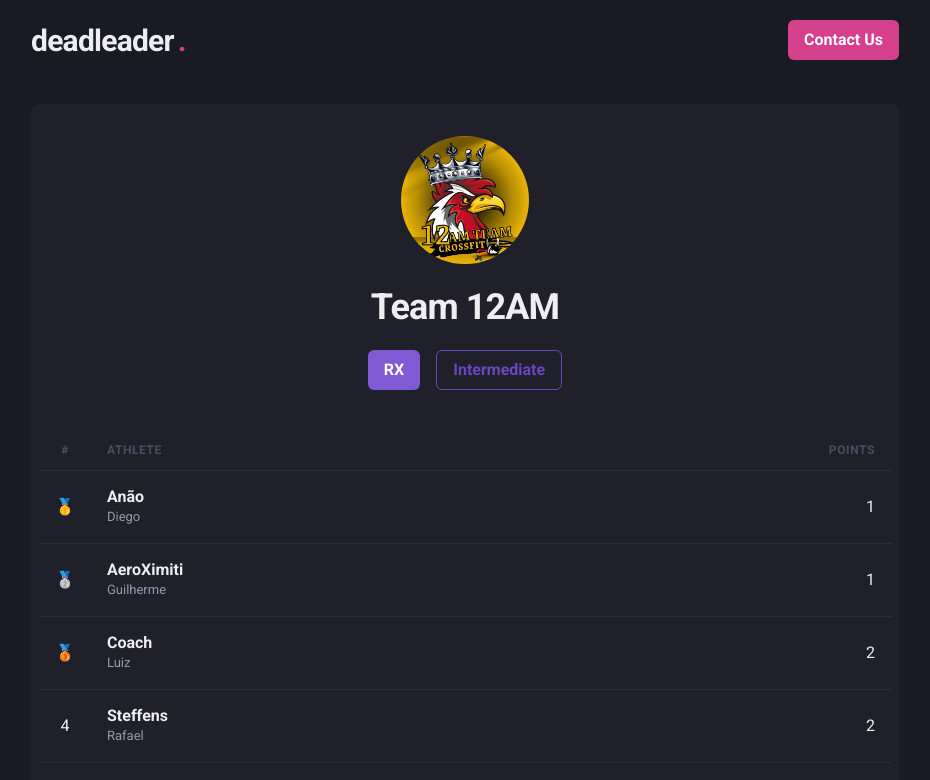
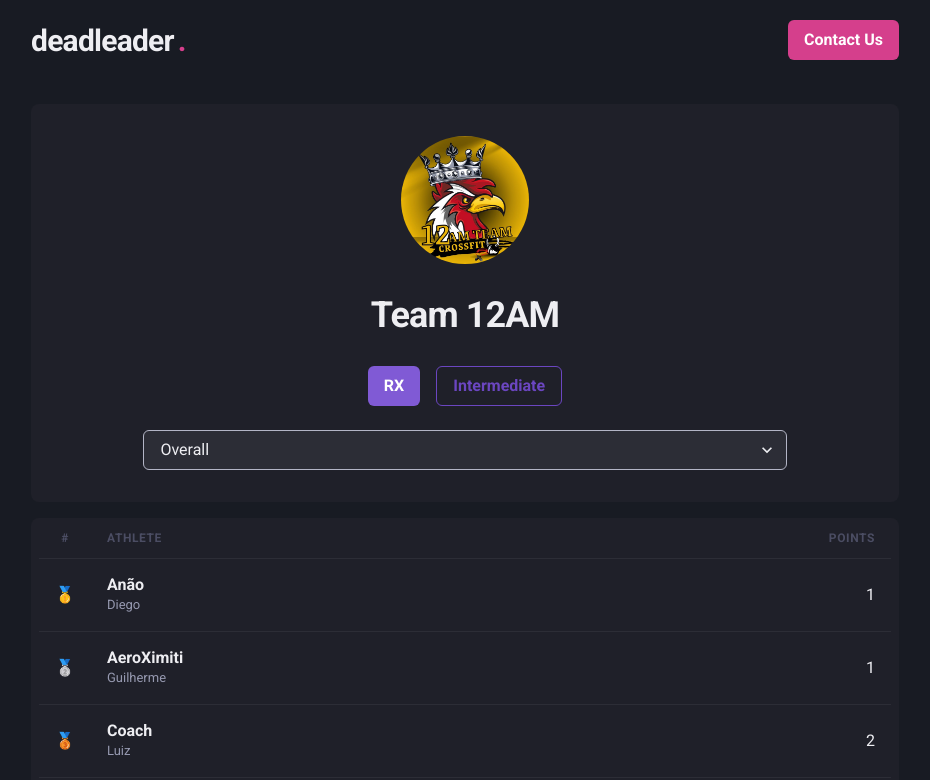
Before and after one commit to luanelioliveira/deadleader, a Next.js app: page / in a window 1280 px wide. Shown: the top 780 px of the page, without its empty margins (175-1105 px from the left). Built offline with nearby package versions, Linux system fonts and the light colour scheme.

Commit message:
add event select

```diff
--- a/src/components/Leaderboard/index.tsx
+++ b/src/components/Leaderboard/index.tsx
@@ -5,6 +5,7 @@ import {
   Box,
   Button,
   Flex,
+  Select,
   Stack,
   Table,
   Tbody,
@@ -19,17 +20,21 @@ import {
 
 import team12Logo from "../../assets/team12.jpeg";
 
-import { players } from "../../data/leaderboard";
+import { overall } from "../../data/leaderboard-overall";
+import { event1 } from "../../data/leaderboard-event1";
 
 export function Leaderboard() {
-  const isWideVersion = useBreakpointValue({
-    base: false,
-    lg: true,
-  });
+  const [category, setCategory] = useState("rx");
+  const [event, setEvent] = useState("overall");
 
-  const [category, setCategory] = useState("rx");
+  console.log(event);
 
-  const playersFiltred = players
+  let leaderboard = [];
+
+  if (event === "event1") leaderboard = [...event1];
+  if (event === "overall") leaderboard = [...overall];
+
+  const leaderboardFiltred = leaderboard
     .filter((player) => player.category === category)
     .map((player) => {
       return {
@@ -39,10 +44,6 @@ export function Leaderboard() {
     })
     .sort((a, b) => (a.rank < b.rank ? -1 : 1));
 
-  function formatName(fullName: string, alias: string) {
-    return fullName + " (" + alias + ")";
-  }
-
   function formatPosition(position) {
     if (position === 0) return "🥇";
     if (position === 1) return "🥈";
@@ -51,17 +52,9 @@ export function Leaderboard() {
   }
 
   return (
-    <VStack
-      align="stretch"
-      my={6}
-      maxWidth={900}
-      mx="auto"
-      bg="gray.800"
-      borderRadius={8}
-      spacing={2}
-    >
-      <Box>
-        <VStack spacing={4} p={8}>
+    <VStack align="stretch" my={6} maxWidth={900} mx="auto" spacing={4}>
+      <Box bg="gray.800" borderRadius={8}>
+        <VStack spacing={6} p={8}>
           <Box>
             <Avatar size="2xl" src={team12Logo.src} />
           </Box>
@@ -94,10 +87,23 @@ export function Leaderboard() {
               </Button>
             </Stack>
           </Box>
+
+          <Box w={["100%", "80%"]}>
+            <Select
+              bg="whiteAlpha.100"
+              value={event}
+              onChange={(e) => {
+                setEvent(e.target.value);
+              }}
+            >
+              <option value="overall">Overall</option>
+              <option value="event1">Event 1 (08/08)</option>
+            </Select>
+          </Box>
         </VStack>
       </Box>
 
-      <Box px={2}>
+      <Box px={2} bg="gray.800" borderRadius={8}>
         <Table colorScheme="whiteAlpha">
           <Thead>
             <Tr>
@@ -111,7 +117,7 @@ export function Leaderboard() {
             </Tr>
           </Thead>
           <Tbody>
-            {playersFiltred.map((player, position) => {
+            {leaderboardFiltred.map((player, position) => {
               return (
                 <Tr>
                   <Td textAlign={"center"} px={4}>
--- /dev/null
+++ b/src/data/leaderboard-event1.ts
@@ -0,0 +1,30 @@
+export const event1 = [
+  { event: 'event1', alias: "Anão", name: "Diego", points: 1, factor: 10, category: "rx" },
+  { event: 'event1', alias: "AeroXimiti", name: "Guilherme", points: 1, factor: 11, category: "rx" },
+  { event: 'event1', alias: "Coach", name: "Luiz", points: 2, factor: 20, category: "rx" },
+  { event: 'event1', alias: "Steffens", name: "Rafael", points: 2, factor: 21, category: "rx" },
+  { event: 'event1', alias: "Racco", name: "Jonatas", points: 3, factor: 30, category: "rx" },
+  { event: 'event1', alias: "Cami", name: "Camila", points: 3, factor: 31, category: "rx" },
+  { event: 'event1', alias: "Lari", name: "Larissa", points: 4, factor: 40, category: "rx" },
+  { event: 'event1', alias: "Frank", name: "Rodrigo", points: 5, factor: 50, category: "rx" },
+  { event: 'event1', alias: "Show", name: "Bruno", points: 5, factor: 51, category: "rx" },
+  { event: 'event1', alias: "Fano", name: "Estafano", points: 6, factor: 60, category: "rx" },
+  { event: 'event1', alias: "Pepe", name: "Felipe", points: 6, factor: 61, category: "rx" },
+  { event: 'event1', alias: "Moreli", name: "Bruno", points: 7, factor: 70, category: "rx" },
+  { event: 'event1', alias: "Sagin", name: "Paula", points: 7, factor: 71, category: "rx" },
+  { event: 'event1', alias: "Martineli", name: "Diego", points: 1, factor: 10, category: "intermediate" },
+  { event: 'event1', alias: "Bandeira", name: "Aline", points: 2, factor: 20, category: "intermediate" },
+  { event: 'event1', alias: "Delai", name: "Fran", points: 3, factor: 30, category: "intermediate" },
+  { event: 'event1', alias: "CapotaAberta", name: "João", points: 4, factor: 40, category: "intermediate" },
+  { event: 'event1', alias: "Coach", name: "Michel", points: 5, factor: 50, category: "intermediate" },
+  { event: 'event1', alias: "Desafio", name: "Rodrigo", points: 5, factor: 51, category: "intermediate" },
+  { event: 'event1', alias: "Guima", name: "Guilherme", points: 6, factor: 60, category: "intermediate" },
+  { event: 'event1', alias: "Delai", name: "Diogo", points: 7, factor: 70, category: "intermediate" },
+  { event: 'event1', alias: "Serjão", name: "Sergio", points: 7, factor: 71, category: "intermediate" },
+  { event: 'event1', alias: "Alves", name: "Djozemara", points: 8, factor: 80, category: "intermediate" },
+  { event: 'event1', alias: "Kapoti", name: "Bruno", points: 9, factor: 90, category: "intermediate" },
+  { event: 'event1', alias: "Bebidas", name: "Thiago", points: 10, factor: 100, category: "intermediate" },
+  { event: 'event1', alias: "Cardoso", name: "Paula", points: 11, factor: 110, category: "intermediate" },
+  { event: 'event1', alias: "Silva", name: "Sabrina", points: 12, factor: 120, category: "intermediate" },
+  { event: 'event1', alias: "Metal", name: "Jonathan", points: 13, factor: 130, category: "intermediate" },
+];
--- a/src/data/leaderboard.ts
+++ b/src/data/leaderboard-overall.ts
@@ -1,4 +1,4 @@
-export const players = [
+export const overall = [
   { alias: "Anão", name: "Diego", points: 1, factor: 10, category: "rx" },
   { alias: "AeroXimiti", name: "Guilherme", points: 1, factor: 11, category: "rx" },
   { alias: "Coach", name: "Luiz", points: 2, factor: 20, category: "rx" },
```
